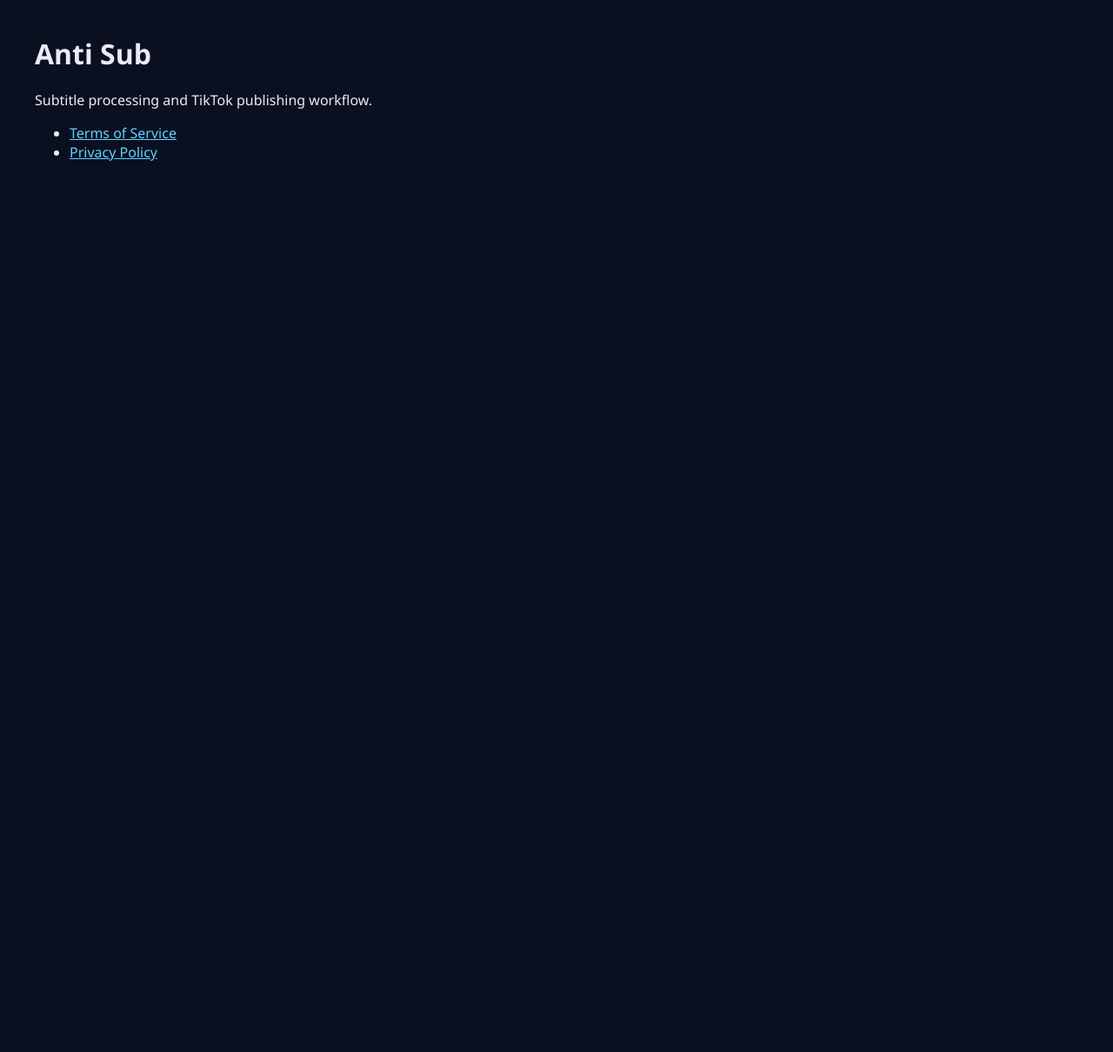
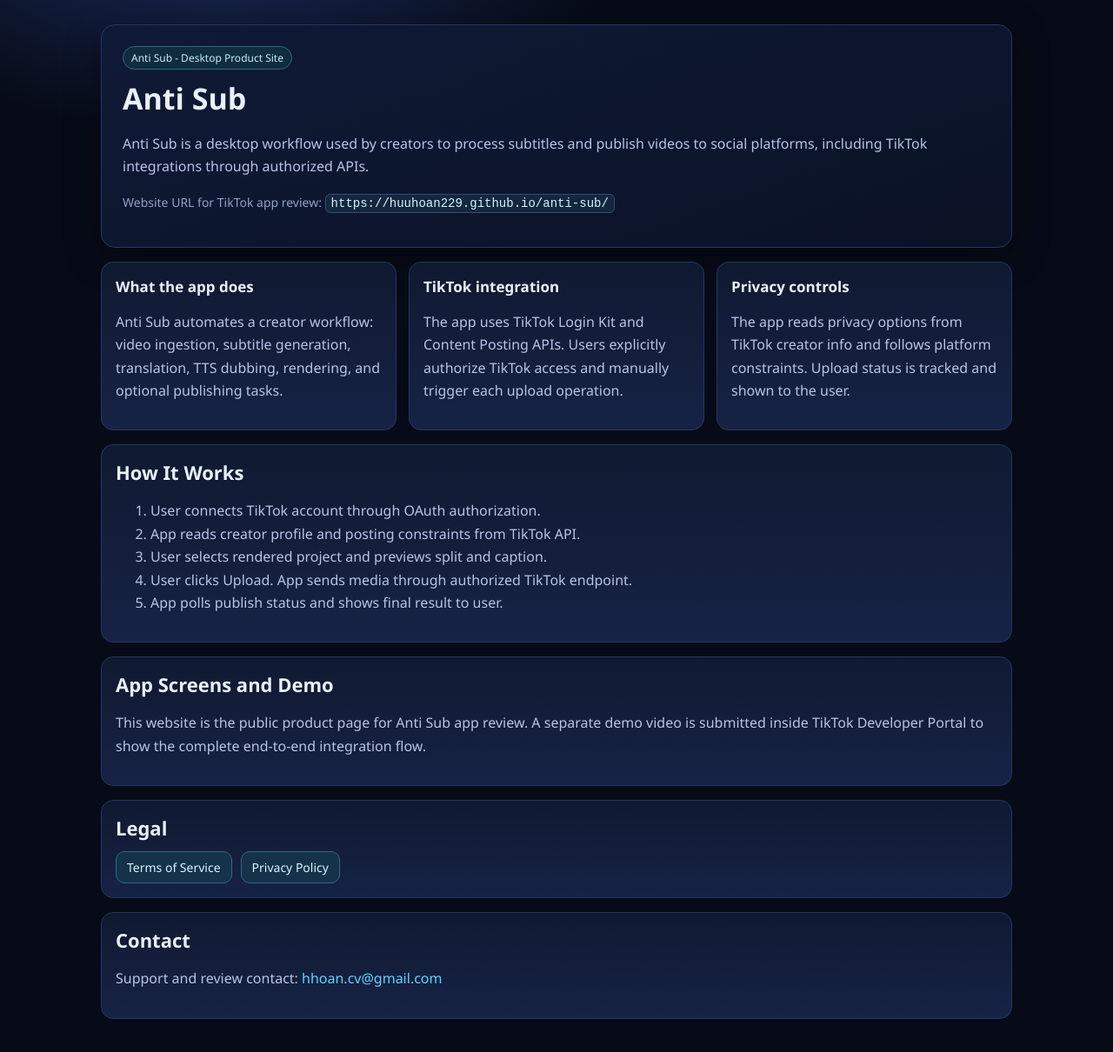
Before and after one commit to Huuhoan229/anti-sub, a plain HTML site: page index.html in a window 1280 px wide. Shown: the whole page at 87% size. Before the commit the page ends 800 px from the top, so only its background shows below. Drawn offline with Linux system fonts and the light colour scheme.

Commit message:
Upgrade homepage for TikTok app review

```diff
--- a/index.html
+++ b/index.html
@@ -3,15 +3,139 @@
 <head>
   <meta charset="utf-8">
   <meta name="viewport" content="width=device-width, initial-scale=1">
-  <title>Anti Sub</title>
-  <style>body{font-family:Segoe UI,Arial,sans-serif;background:#0b1020;color:#e9ecf6;margin:40px}a{color:#5fd3ff}</style>
+  <title>Anti Sub - Product Website</title>
+  <meta name="description" content="Anti Sub is a desktop workflow for subtitle processing and TikTok publishing with user authorization and privacy controls.">
+  <style>
+    :root{
+      --bg:#070b17;
+      --card:#101931;
+      --card2:#162345;
+      --text:#eaf0ff;
+      --muted:#b8c4e6;
+      --accent:#5fd3ff;
+      --line:#243763;
+    }
+    *{box-sizing:border-box}
+    body{
+      margin:0;
+      font-family:Segoe UI,Arial,sans-serif;
+      color:var(--text);
+      background:radial-gradient(1200px 700px at 20% -10%, #1d2f63 0%, var(--bg) 40%);
+    }
+    .wrap{max-width:1080px;margin:0 auto;padding:28px 16px 48px}
+    .hero{
+      border:1px solid var(--line);
+      background:linear-gradient(160deg,#0f1a36 0%,#0b1226 100%);
+      border-radius:16px;
+      padding:24px;
+      box-shadow:0 10px 40px rgba(0,0,0,.35);
+    }
+    h1{margin:0 0 10px;font-size:34px}
+    h2{margin:0 0 12px;font-size:22px}
+    h3{margin:0 0 10px;font-size:17px}
+    p,li{line-height:1.65;color:var(--muted)}
+    .pill{
+      display:inline-block;
+      font-size:12px;
+      color:#bdefff;
+      border:1px solid #2f6a82;
+      background:#102c3e;
+      padding:4px 9px;
+      border-radius:999px;
+      margin-bottom:10px;
+    }
+    .grid{
+      display:grid;
+      grid-template-columns:repeat(auto-fit,minmax(250px,1fr));
+      gap:14px;
+      margin-top:16px;
+    }
+    .card{
+      border:1px solid var(--line);
+      background:linear-gradient(180deg,var(--card) 0%, var(--card2) 100%);
+      border-radius:14px;
+      padding:16px;
+    }
+    .section{margin-top:16px}
+    a{color:var(--accent);text-decoration:none}
+    a:hover{text-decoration:underline}
+    .legal{
+      display:flex;
+      gap:10px;
+      flex-wrap:wrap;
+      margin-top:8px;
+    }
+    .btn{
+      display:inline-block;
+      border:1px solid #3d6387;
+      background:#14324a;
+      color:#d6f4ff;
+      border-radius:10px;
+      padding:8px 12px;
+      font-size:14px;
+    }
+    .muted{color:#92a2cc;font-size:14px}
+    code{
+      color:#d0f5ff;
+      background:#14273d;
+      border:1px solid #2e4f78;
+      border-radius:6px;
+      padding:2px 6px;
+    }
+  </style>
 </head>
 <body>
-  <h1>Anti Sub</h1>
-  <p>Subtitle processing and TikTok publishing workflow.</p>
-  <ul>
-    <li><a href="./legal/terms.html">Terms of Service</a></li>
-    <li><a href="./legal/privacy.html">Privacy Policy</a></li>
-  </ul>
+  <div class="wrap">
+    <section class="hero">
+      <span class="pill">Anti Sub - Desktop Product Site</span>
+      <h1>Anti Sub</h1>
+      <p>Anti Sub is a desktop workflow used by creators to process subtitles and publish videos to social platforms, including TikTok integrations through authorized APIs.</p>
+      <p class="muted">Website URL for TikTok app review: <code>https://huuhoan229.github.io/anti-sub/</code></p>
+    </section>
+
+    <section class="grid section">
+      <article class="card">
+        <h3>What the app does</h3>
+        <p>Anti Sub automates a creator workflow: video ingestion, subtitle generation, translation, TTS dubbing, rendering, and optional publishing tasks.</p>
+      </article>
+      <article class="card">
+        <h3>TikTok integration</h3>
+        <p>The app uses TikTok Login Kit and Content Posting APIs. Users explicitly authorize TikTok access and manually trigger each upload operation.</p>
+      </article>
+      <article class="card">
+        <h3>Privacy controls</h3>
+        <p>The app reads privacy options from TikTok creator info and follows platform constraints. Upload status is tracked and shown to the user.</p>
+      </article>
+    </section>
+
+    <section class="card section">
+      <h2>How It Works</h2>
+      <ol>
+        <li>User connects TikTok account through OAuth authorization.</li>
+        <li>App reads creator profile and posting constraints from TikTok API.</li>
+        <li>User selects rendered project and previews split and caption.</li>
+        <li>User clicks Upload. App sends media through authorized TikTok endpoint.</li>
+        <li>App polls publish status and shows final result to user.</li>
+      </ol>
+    </section>
+
+    <section class="card section">
+      <h2>App Screens and Demo</h2>
+      <p>This website is the public product page for Anti Sub app review. A separate demo video is submitted inside TikTok Developer Portal to show the complete end-to-end integration flow.</p>
+    </section>
+
+    <section class="card section">
+      <h2>Legal</h2>
+      <div class="legal">
+        <a class="btn" href="./legal/terms.html">Terms of Service</a>
+        <a class="btn" href="./legal/privacy.html">Privacy Policy</a>
+      </div>
+    </section>
+
+    <section class="card section">
+      <h2>Contact</h2>
+      <p>Support and review contact: <a href="mailto:hhoan.cv@gmail.com">hhoan.cv@gmail.com</a></p>
+    </section>
+  </div>
 </body>
 </html>
```
